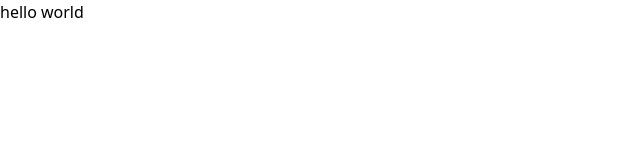
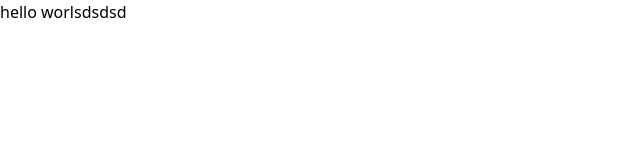
Before and after one commit to pendragonnn/portonya-wisnu.com, a website: page index.html in a window 1280 px wide. Shown: the full height of the page, 0-640 px from the left. Drawn offline with Linux system fonts and the light colour scheme.

Commit message:
modifikasi index.html

```diff
--- a/index.html
+++ b/index.html
@@ -8,6 +8,6 @@
     <link rel="stylesheet" href="dist/output.css">
 </head>
 <body>
-    <h1>hello world</h1>
+    <h1>hello worlsdsdsd</h1>
 </body>
 </html>
```
